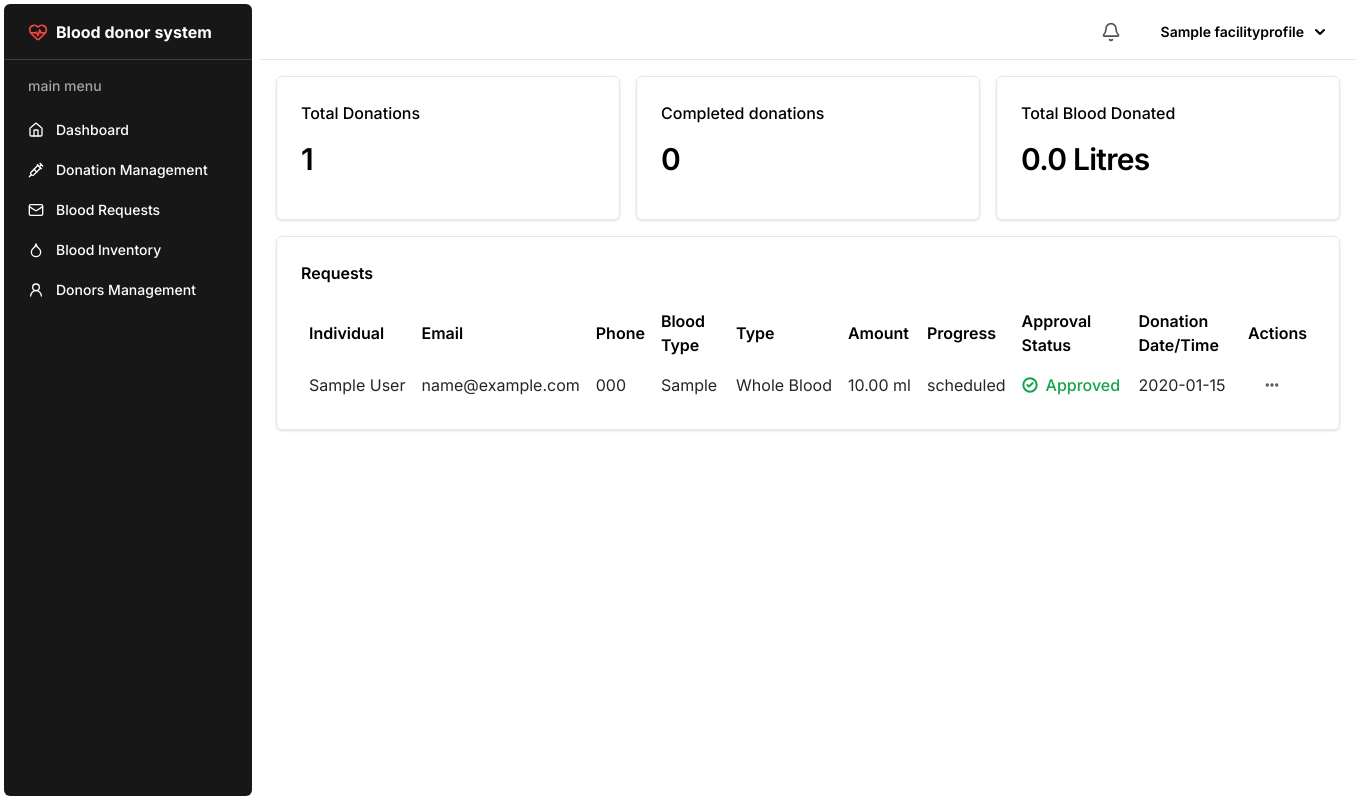
After one commit to Jeff-Maina/blood-donor-system, a Django app: page /facility/donations in a window 1360 px wide. The commit adds this page. Run offline with Django 4.2, Linux system fonts and the light colour scheme; a user stored in the database is signed in; tables that the repository leaves empty hold one stand-in row (values such as "Sample post").

Commit message:
fix: minor fixes

```diff
--- a/bloodDonorSystem/facilities/urls.py
+++ b/bloodDonorSystem/facilities/urls.py
@@ -10,4 +10,8 @@ urlpatterns = [
     path("requests", view=views.requests_view, name='facility-requests'),
     path('requests/approve-request/<int:id>/',view = views.approve_request, name='approve-request'),
     path('requests/reject-request/<int:id>/',view = views.reject_request, name='reject-request'),
+    path("donations", view=views.donations_view, name='facility-donations'),
+    path('donations/approve-donation/<int:id>/',view = views.approve_donation, name='approve-donation'),
+    path('donations/reject-donation/<int:id>/',view = views.reject_donation, name='reject-donation'),
+    path('donations/mark-donation-complete/<int:id>/',view = views.mark_donation_complete, name='mark_donation_complete'),
 ]
--- a/bloodDonorSystem/facilities/views.py
+++ b/bloodDonorSystem/facilities/views.py
@@ -1,7 +1,7 @@
 from django.shortcuts import render, redirect, get_object_or_404
 from django.contrib.auth.decorators import login_required
 from .form import RegisterFacilityForm, ProfileFacilityForm
-from users.models import CustomUser, Request
+from users.models import CustomUser, Request, Donation
 from .models import FacilityProfile
 from django.contrib.auth import authenticate, login, logout
 from .decorators import facility_required
@@ -28,13 +28,21 @@ def dashboard_view(request):
                     approval_status='pending').count()
                 total_requests = requests.count()
 
+                completed_donations = donations.filter(
+                    status='completed',
+                )
+
+                total_blood_donated = sum(
+                    donation.amount for donation in completed_donations)
+
                 context = {
                     'user': user,
                     'profile': profile,
                     'donations': donations,
                     'total_donations': total_donations,
                     'pending_requests_count': pending_requests_count,
-                    'total_requests': total_requests
+                    'total_requests': total_requests,
+                    'total_blood_donated': total_blood_donated/1000
 
                 }
 
@@ -117,6 +125,7 @@ def requests_view(request):
     user = request.user
     profile = user.facilityprofile
     requests = profile.requests.all()
+    donations = profile.donations.all()
 
     total_requests = requests.count()
     approved_requests_count = requests.filter(
@@ -126,12 +135,15 @@ def requests_view(request):
     pending_requests_count = requests.filter(
         approval_status='pending').count()
 
+
     context = {
         'requests': requests,
         'total_requests': total_requests,
         'approved_requests_count': approved_requests_count,
         'rejected_requests_count': rejected_requests_count,
-        'pending_requests_count': pending_requests_count
+        'pending_requests_count': pending_requests_count,
+        'profile': profile,
+        'user': user
     }
 
     return render(request, "facility/blood-requests.html", context)
@@ -155,3 +167,59 @@ def reject_request(request, id):
     request.save()
 
     return redirect('facility-requests')
+
+
+# ! DONATIONS
+
+@login_required
+def donations_view(request):
+    user = request.user
+    profile = user.facilityprofile
+    donations = profile.donations.all()
+
+    total_donations = donations.count()
+
+    completed_donations = donations.filter(
+        status='completed',
+    )
+
+    total_blood_donated = sum(
+        donation.amount for donation in completed_donations)
+
+    context = {
+        'donations': donations,
+        'total_donations': total_donations,
+        'completed_donations_count': completed_donations.count(),
+        'total_blood_donated': total_blood_donated/1000,
+        'profile': profile,
+        'user': user
+    }
+
+    return render(request, "facility/facility-donations.html", context)
+
+
+@login_required
+def approve_donation(request, id):
+    donation = get_object_or_404(Donation, id=id)
+    donation.approval_status = 'approved'
+    donation.save()
+
+    return redirect('facility-donations')
+
+
+@login_required
+def reject_donation(request, id):
+    donation = get_object_or_404(Donation, id=id)
+    donation.approval_status = 'rejected'
+    donation.save()
+
+    return redirect('facility-donations')
+
+
+@login_required
+def mark_donation_complete(request, id):
+    donation = get_object_or_404(Donation, id=id)
+    donation.status = 'completed'
+    donation.save()
+
+    return redirect('facility-donations')
--- a/bloodDonorSystem/static/src/styles.css
+++ b/bloodDonorSystem/static/src/styles.css
@@ -822,6 +822,18 @@ video {
   width: 9rem;
 }
 
+.w-\[200px\] {
+  width: 200px;
+}
+
+.w-\[190\] {
+  width: 190;
+}
+
+.w-\[190px\] {
+  width: 190px;
+}
+
 .\!min-w-fit {
   min-width: -moz-fit-content !important;
   min-width: fit-content !important;
@@ -830,6 +842,11 @@ video {
 .min-w-fit {
   min-width: -moz-fit-content;
   min-width: fit-content;
+}
+
+.min-w-min {
+  min-width: -moz-min-content;
+  min-width: min-content;
 }
 
 .max-w-3xl {
@@ -1070,6 +1087,19 @@ video {
   background-color: rgb(254 249 195 / var(--tw-bg-opacity));
 }
 
+.bg-black\/80 {
+  background-color: rgb(0 0 0 / 0.8);
+}
+
+.bg-transparent {
+  background-color: transparent;
+}
+
+.bg-black {
+  --tw-bg-opacity: 1;
+  background-color: rgb(0 0 0 / var(--tw-bg-opacity));
+}
+
 .stroke-blue-500 {
   stroke: #3b82f6;
 }
@@ -1104,6 +1134,10 @@ video {
 
 .p-6 {
   padding: 1.5rem;
+}
+
+.p-1\.5 {
+  padding: 0.375rem;
 }
 
 .px-2 {
@@ -1327,6 +1361,10 @@ video {
   --tw-shadow: 0 4px 6px -1px rgb(0 0 0 / 0.1), 0 2px 4px -2px rgb(0 0 0 / 0.1);
   --tw-shadow-colored: 0 4px 6px -1px var(--tw-shadow-color), 0 2px 4px -2px var(--tw-shadow-color);
   box-shadow: var(--tw-ring-offset-shadow, 0 0 #0000), var(--tw-ring-shadow, 0 0 #0000), var(--tw-shadow);
+}
+
+.filter {
+  filter: var(--tw-blur) var(--tw-brightness) var(--tw-contrast) var(--tw-grayscale) var(--tw-hue-rotate) var(--tw-invert) var(--tw-saturate) var(--tw-sepia) var(--tw-drop-shadow);
 }
 
 .transition-all {
--- a/bloodDonorSystem/templates/facility/dashboard.html
+++ b/bloodDonorSystem/templates/facility/dashboard.html
@@ -28,7 +28,7 @@
         <div class="w-full h-36 rounded-md shadow p-6 border">
             <div class="flex flex-col gap-4">
                 <p class="font-medium">Blood Inventory</p>
-                <p class="text-3xl font-semibold tracking-tight">10,234 ml</p>
+                <p class="text-3xl font-semibold tracking-tight">{{ total_blood_donated }} Litres</p>
             </div>
         </div>
     </div>
--- /dev/null
+++ b/bloodDonorSystem/templates/facility/facility-donations.html
@@ -0,0 +1,180 @@
+{% extends "facility/layout.html" %}
+
+{% block title %} Blood Donor System | Donations {% endblock %}
+
+
+{% block content %}
+
+<div class="w-full p-4 flex flex-col gap-4">
+    <div class="w-full grid grid-cols-3 gap-4">
+        <div class="w-full h-36 rounded-md shadow p-6 border">
+            <div class="flex flex-col gap-4">
+                <p class="font-medium">Total Donations</p>
+                <p class="text-3xl font-semibold tracking-tight">{{ total_donations }}</p>
+            </div>
+        </div>
+        <div class="w-full h-36 rounded-md shadow p-6 border">
+            <div class="flex flex-col gap-4">
+                <p class="font-medium">Completed donations</p>
+                <p class="text-3xl font-semibold tracking-tight">{{ completed_donations_count }}</p>
+            </div>
+        </div>
+        <div class="w-full h-36 rounded-md shadow p-6 border">
+            <div class="flex flex-col gap-4">
+                <p class="font-medium">Total Blood Donated</p>
+                <p class="text-3xl font-semibold tracking-tight">{{ total_blood_donated }} Litres</p>
+            </div>
+        </div>
+
+
+    </div>
+
+    <div class="w-full col-span-2 rounded-md shadow p-6 border flex flex-col gap-4 ">
+        <h1 class="font-semibold">Requests</h1>
+        <div class="w-full">
+            <table class="w-full">
+                <thead>
+                    <tr class="">
+                        <th class="p-2 text-left font-semibold">Individual</th>
+                        <th class="p-2 text-left font-semibold">Email</th>
+                        <th class="p-2 text-left font-semibold">Phone</th>
+                        <th class="p-2 text-left font-semibold">Blood Type</th>
+                        <th class="p-2 text-left font-semibold">Type</th>
+                        <th class="p-2 text-left font-semibold">Amount</th>
+                        <th class="p-2 text-left font-semibold">Progress</th>
+                        <th class="p-2 text-left font-semibold">Approval Status</th>
+                        <th class="p-2 text-left font-semibold">Donation Date/Time</th>
+                        <th class="p-2 text-left font-semibold">Actions</th>
+                    </tr>
+                </thead>
+                <tbody>
+                    {% for donation in donations %}
+                    <tr>
+                        <td class="p-2  truncate text-neutral-800">{{ donation.user.firstname }}
+                            {{donation.user.lastname}}</td>
+                        <td class="p-2  truncate text-neutral-800">{{ donation.user.user.email }}</td>
+                        <td class="p-2  truncate text-neutral-800">{{ donation.user.phone }}</td>
+                        <td class="p-2  truncate text-neutral-800">{{ donation.user.blood_group }}</td>
+                        <td class="p-2  truncate text-neutral-800 capitalize">{{ donation.donation_type }}</td>
+                        <td class="p-2  truncate text-neutral-800">{{ donation.amount }} ml</td>
+                        <td class="p-2  truncate text-neutral-800">{{ donation.status }}</td>
+                        <td class="p-2  truncate text-neutral-800">
+                            {% if donation.approval_status == 'pending' %}
+                            <div class="text-purple-600 flex items-center  gap-2 font-medium">
+                                <i data-lucide="clock" class=" size-4" stroke-width="3"></i>
+                                <span>Pending</span>
+                            </div>
+                            {% elif donation.approval_status == 'approved' %}
+                            <div class="text-green-600 flex items-center  gap-2 font-medium">
+                                <i data-lucide="circle-check" class="size-4" stroke-width="3"></i>
+                                <span>Approved</span>
+                            </div>
+                            {% elif donation.approval_status == 'rejected' %}
+                            <div class="text-red-600 flex items-center  gap-2 font-medium">
+                                <i data-lucide="circle-x" class=" size-4" stroke-width="3"></i>
+                                <span>Rejected</span>
+                            </div>
+                            {% endif %}
+                        </td>
+                        <td class="p-2  truncate text-neutral-800 capitalize">{{ donation.donation_date|date:'Y-m-d' }}
+                        </td>
+                        <td class=" w-16 flex items-center justify-center h-10">
+                            <!-- <a href="{% url 'approve-donation' donation.id %}">
+
+                                <button
+                                    class="size-8 actions-btn group/button relative  aspect-square rounded  hover:bg-green-100 text-green-600 flex items-center justify-center   p-2 ">
+                                    <div
+                                        class="absolute bottom-[120%] pointer-events-none opacity-0 group-hover/button:opacity-100  py-1 px-3 left-2/4 -translate-x-2/4 text-sm font-medium translate-y-2 group-hover/button:translate-y-0 transition-all duration-100 bg-white text-black border shadow rounded-md">
+                                        approve </div>
+                                    <i data-lucide="check" class="size-5" stroke-width="3"></i>
+                                </button>
+                            </a>
+
+                            <a href="{% url 'reject-donation' donation.id %}">
+                                <button
+                                    class="size-8 actions-btn group/button relative  aspect-square rounded  hover:bg-red-100 text-red-600 flex items-center justify-center   p-2 ">
+                                    <div
+                                        class="absolute bottom-[120%] pointer-events-none opacity-0 group-hover/button:opacity-100  py-1 px-3 left-2/4 -translate-x-2/4 text-sm font-medium translate-y-2 group-hover/button:translate-y-0 transition-all duration-100 bg-white text-black border shadow rounded-md">
+                                        Reject </div>
+                                    <i data-lucide="x" class="size-5" stroke-width="3"></i>
+                                </button>
+                            </a> -->
+                            <div class="relative">
+                                <button data-id="{{ donation.id }}"
+                                    class="size-8 actions-btn group/button relative  aspect-square rounded  hover:bg-neutral-100 text-neutral-600 flex items-center justify-center   p-2 ">
+                                    <i data-lucide="ellipsis" class="size-5" stroke-width="3"></i>
+                                </button>
+
+                                <div data-id="{{ donation.id }}" id="actionsMenuBackdrop{{ donation.id }}"
+                                    class="fixed hidden backdrop top-0 left-0 w-full h-full bg-transparent"></div>
+                                <div id="actionsMenu{{ donation.id }}"
+                                    class="absolute p-1.5 z-20 hidden top-full border right-full w-[190px] text-sm  min-w-fit rounded-md bg-white shadow-md">
+                                    <a href="{% url 'approve-donation' donation.id %}">
+                                        <button
+                                            class="flex rounded-md font-medium items-center gap-2 px-2 py-1 hover:bg-neutral-100 text-neutral-700 hover:text-black">
+                                            <i data-lucide="check" class="shrink-0 size-4"></i>
+                                            Approve donation
+                                        </button>
+                                    </a>
+                                    <a href="{% url 'reject-donation' donation.id %}">
+                                        <button
+                                            class="flex rounded-md font-medium items-center gap-2 px-2 py-1 hover:bg-neutral-100 text-neutral-700 hover:text-black">
+                                            <i data-lucide="x" class="size-4 shrink-0"></i>
+                                            Reject donation
+                                        </button>
+                                    </a>
+                                    <a href="{% url 'mark_donation_complete' donation.id %}">
+                                        <button
+                                            class="flex rounded-md font-medium items-center gap-2 px-2 py-1 hover:bg-neutral-100 text-neutral-700 hover:text-black">
+                                            <i data-lucide="circle-check" class="shrink-0 size-4"></i>
+
+                                            Mark as complete
+                                        </button>
+                                    </a>
+                                </div>
+                            </div>
+
+                        </td>
+                    </tr>
+                    {% endfor %}
+                </tbody>
+            </table>
+        </div>
+    </div>
+</div>
+
+{% endblock %}
+
+{% block scripts %}
+<script>
+    document.addEventListener("DOMContentLoaded", () => {
+        const action_buttons = document.querySelectorAll(".actions-btn")
+        action_buttons.forEach((button) => {
+            button.addEventListener("click", (e) => {
+                e.preventDefault()
+                const menu = document.querySelector(`#actionsMenu${button.dataset.id}`)
+                const backdrop = document.querySelector(`#actionsMenuBackdrop${button.dataset.id}`)
+                menu.classList.remove("hidden")
+                backdrop.classList.remove("hidden")
+            })
+        })
+
+        const backdrops = document.querySelectorAll(".backdrop")
+
+        backdrops.forEach((backdrop) => {
+            backdrop.addEventListener("click", (e) => {
+                console.log("clicked")
+                e.preventDefault()
+                const menu = document.querySelector(`#actionsMenu${backdrop.dataset.id}`)
+                menu.classList.add("hidden")
+                backdrop.classList.add("hidden")
+            })
+        })
+
+
+    }
+    )
+</script>
+
+
+{% endblock %}
--- a/bloodDonorSystem/templates/facility/layout.html
+++ b/bloodDonorSystem/templates/facility/layout.html
@@ -42,7 +42,7 @@
                         </a>
                     </div>
                     <div>
-                        <a href="{% url 'donations' %}"
+                        <a href="{% url 'facility-donations' %}"
                             class="flex items-center gap-3 text-white text-sm p-2 rounded-md hover:bg-blue-600 hover:font-medium">
                             <i data-lucide="Syringe" class="size-4"></i>
                             <span class="font-medium">Donation Management</span>
--- a/bloodDonorSystem/templates/user/donations.html
+++ b/bloodDonorSystem/templates/user/donations.html
@@ -299,7 +299,6 @@
         const buttons = document.querySelectorAll(".more-details-btn")
         buttons.forEach((button) => {
             button.addEventListener("click", (e) => {
-                console.log(button.dataset.id)
                 e.preventDefault()
                 const modal = document.querySelector(`#detailsModal${button.dataset.id}`)
                 modal.classList.remove("hidden")
@@ -310,7 +309,6 @@
         const delete_buttons = document.querySelectorAll(".delete-btn")
         delete_buttons.forEach((button) => {
             button.addEventListener("click", (e) => {
-                console.log(button.dataset.id)
                 e.preventDefault()
                 const modal = document.querySelector(`#deleteModal${button.dataset.id}`)
                 modal.classList.remove("hidden")
@@ -320,7 +318,6 @@
         const cancel_buttons = document.querySelectorAll(".cancel-btn")
         cancel_buttons.forEach((button) => {
             button.addEventListener("click", (e) => {
-                console.log(button.dataset.id)
                 e.preventDefault()
                 const modal = document.querySelector(`#cancelModal${button.dataset.id}`)
                 modal.classList.remove("hidden")
--- a/bloodDonorSystem/users/views.py
+++ b/bloodDonorSystem/users/views.py
@@ -220,6 +220,7 @@ def check_eligibility(request):
             eligibility.save()
 
             is_eligible, reasons = eligibility.check_eligibility()
+            print('is-eligible')
 
             if is_eligible:
                 return redirect('book-donation-appointment')
@@ -227,13 +228,13 @@ def check_eligibility(request):
                 return render(request, 'user/not-eligible.html', {'reasons': reasons, 'donations': donations, 'total_donations': total_donations})
     else:
         form = EligibilityForm(instance=eligibility_record)
-
     return render(request, 'user/eligibility-form.html', {
         'form': form,
         'profile': profile,
         'is_eligible': is_eligible,
         'reasons': reasons,
-        'donations': donations, 'total_donations': total_donations
+        'donations': donations,
+        'total_donations': total_donations
     })
 
 
```
Also changed, not shown: bloodDonorSystem/templates/user/eligibility-form.html (+8 -2 lines).
